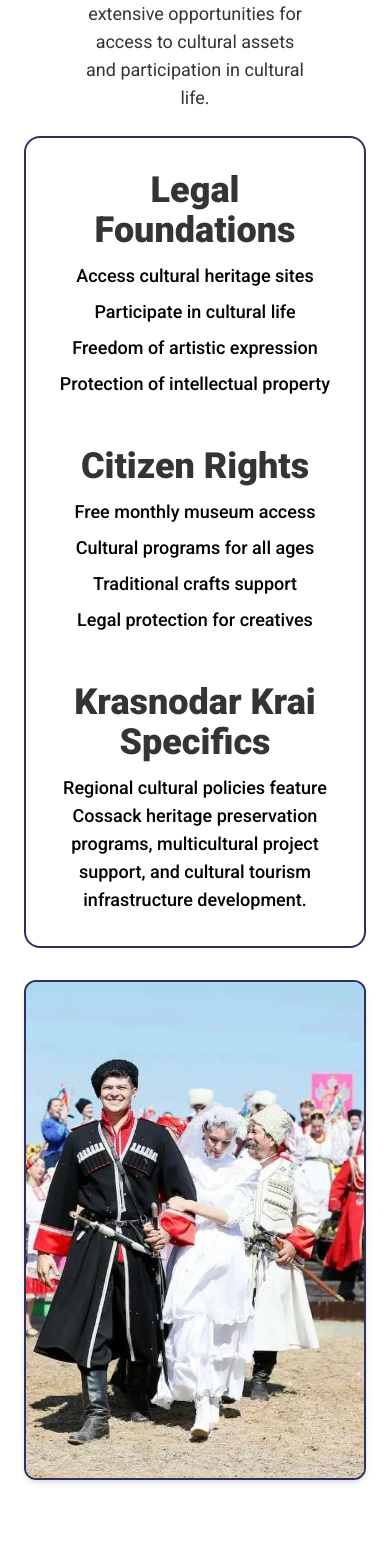
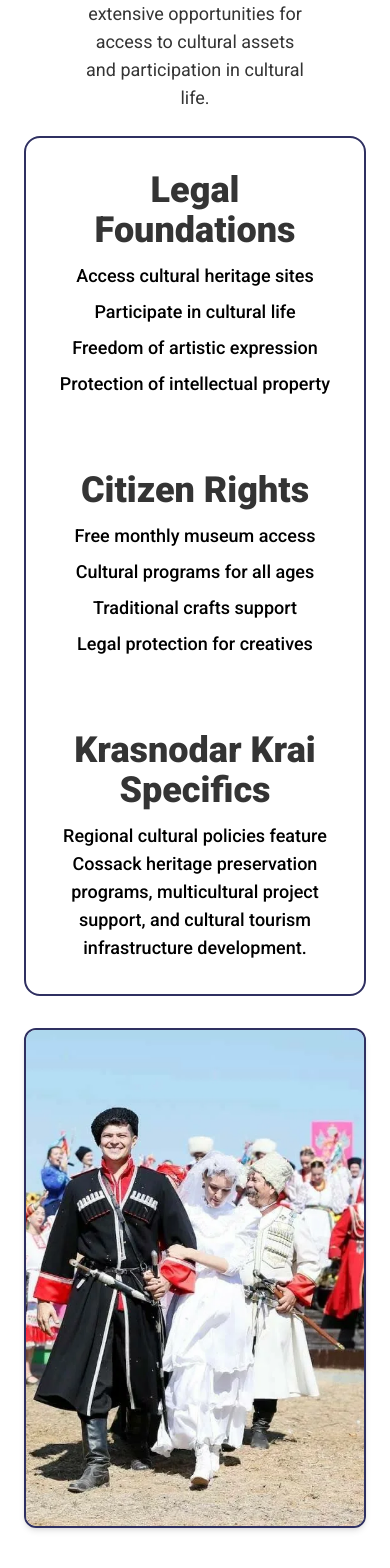
Before and after one commit to www-str/kuban-track-frontend, a React (Vite) app: page /culture in a window 390 px wide. Shown: the part 320-1888 px from the top of the page. Built offline with nearby package versions, Linux system fonts and the light colour scheme.

Commit message:
updated culture

```diff
--- a/src/pages/CulturePage.tsx
+++ b/src/pages/CulturePage.tsx
@@ -44,22 +44,22 @@ const CulturePage = () => {
                 for access to cultural assets and participation in cultural life.
             </p>
 
-            <div className="flex flex-col md:flex-row gap-8 md:my-8">
-                <div className="flex flex-col w-full md:w-2/4 justify-between gap-12 border-2 border-blue rounded-2xl p-8 md:p-16">
+            <div className="flex flex-col lg:flex-row gap-8 max-h-fit lg:mt-8 ">
+                <div className="flex flex-col h-fit w-full lg:w-2/4 justify-start gap-18 border-2 border-blue rounded-2xl p-8 md:p-16">
                     {info.map((infoItem, index) => (
                         <div className="" key={index}>
-                            <h4 className='text-4xl font-black text-dark text-center md:text-start mb-3'>
+                            <h4 className='text-4xl font-black text-dark text-center lg:text-start mb-3'>
                                 {infoItem.title}
                             </h4>
                             <ul className='flex flex-col gap-2'>
                                 {infoItem.items.map((item, idx) => (
-                                    <li key={idx} className="text-lg font-medium text-center md:text-start">{item}</li>
+                                    <li key={idx} className="text-lg font-medium text-center lg:text-start">{item}</li>
                                 ))}
                             </ul>
                         </div>
                     ))}
                 </div>
-                <div className="h-full w-full md:max-w-2/4 rounded-xl overflow-hidden shadow-md border-2 border-blue">
+                <div className="w-full max-h-[787px] lg:max-h-none lg:max-w-2/4 rounded-xl overflow-hidden shadow-md border-2 border-blue">
                     <img
                         src="/kazak.png"
                         alt="Cultural heritage protection"
```
